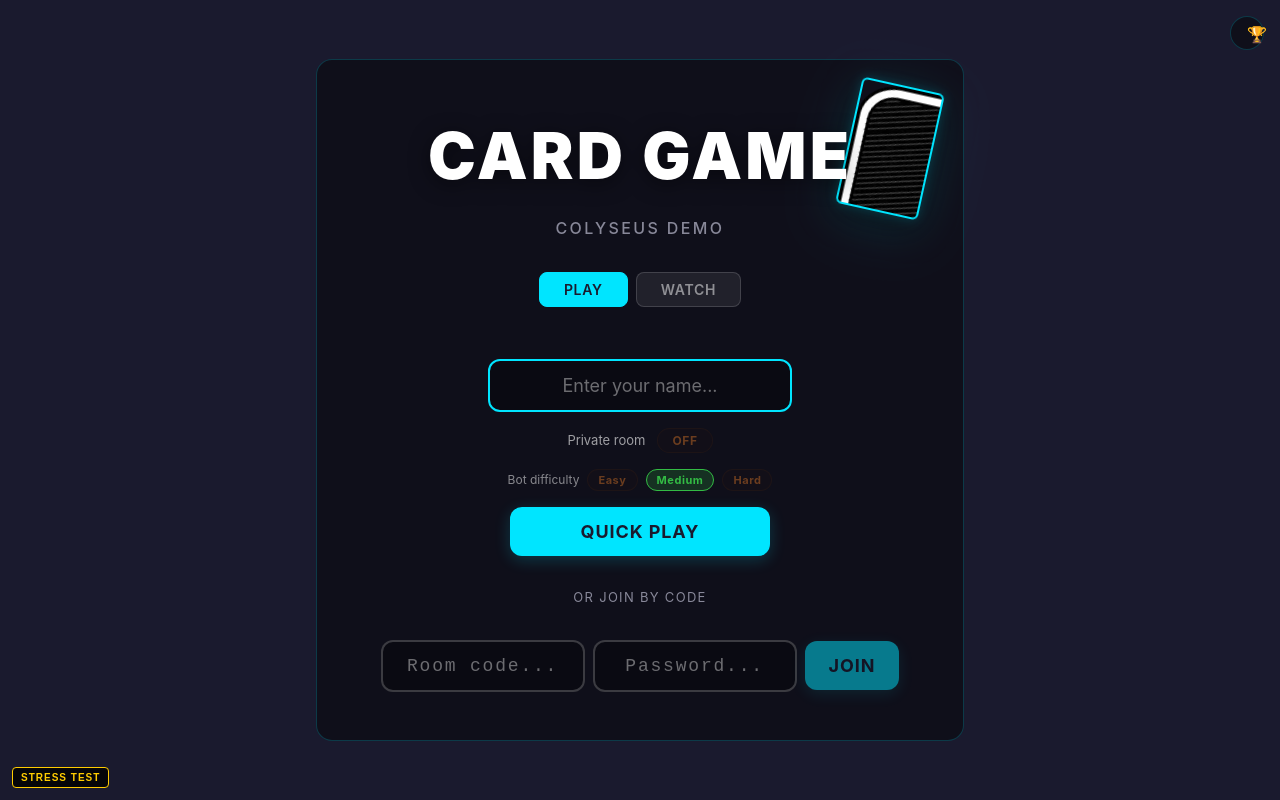
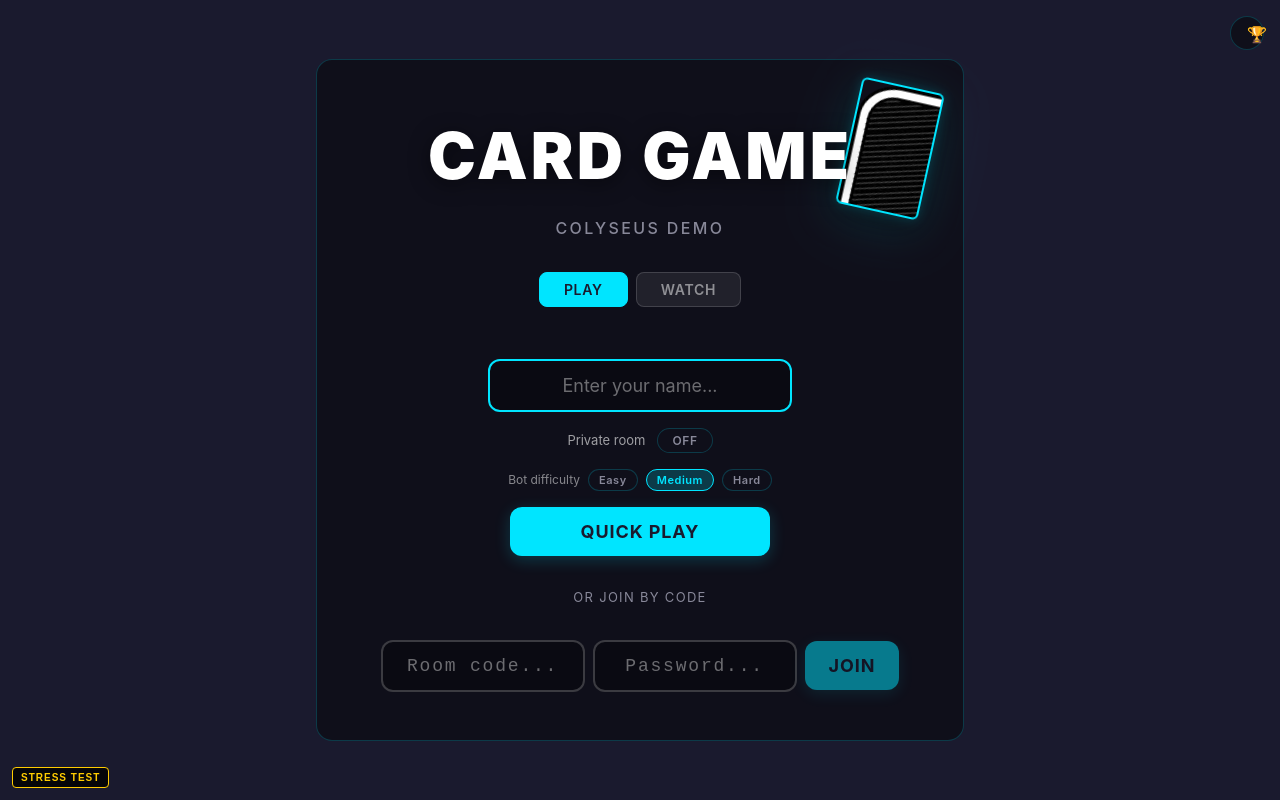
Before and after one commit to colyseus/turnbased-cards-demo, a React (Vite) app in the folder web-react/: page / in a window 1280 px wide. Built offline with nearby package versions, Linux system fonts and the light colour scheme; what @colyseus/react, @colyseus/sdk would draw is missing.

Commit message:
feat: apply overlay panel styles (Task 6)
Co-Authored-By: Claude Opus 4.7 <noreply@anthropic.com>

```diff
--- a/web-react/src/index.css
+++ b/web-react/src/index.css
@@ -591,69 +591,59 @@ body, #root {
 
 /* Rules overlay */
 .rules-overlay {
-  position: absolute;
+  position: fixed;
   inset: 0;
-  background: rgba(10, 20, 10, 0.75);
+  background: rgba(0, 0, 0, 0.7);
+  backdrop-filter: blur(4px);
   display: flex;
   align-items: center;
   justify-content: center;
+  z-index: 100;
   pointer-events: auto;
-  animation: fadeIn 0.25s ease-out;
-  z-index: 10;
-  backdrop-filter: blur(8px);
 }
 
 .rules-card,
 .options-card,
 .chat-card,
 .rematch-card {
-  background: #f5e6c8;
+  background: var(--bg-surface);
+  border: 1px solid var(--accent-dim);
   border-radius: 12px;
-  border-top: 4px solid #c9a84c;
-  padding: 28px 32px;
-  max-width: 460px;
+  padding: 32px;
+  max-width: 480px;
   width: 90%;
   max-height: 80vh;
   overflow-y: auto;
-  box-shadow: 0 12px 60px rgba(0,0,0,0.7), 0 0 0 1px rgba(0,0,0,0.08);
-  color: #2d1810;
+  box-shadow: 0 16px 64px rgba(0, 0, 0, 0.5);
 }
 
 .rules-header {
   display: flex;
+  justify-content: space-between;
   align-items: center;
-  justify-content: space-between;
-  margin-bottom: 20px;
+  margin-bottom: 24px;
+  padding-bottom: 16px;
+  border-bottom: 1px solid var(--accent-dim);
 }
-
 .rules-header h2 {
-  font-family: Georgia, 'Times New Roman', serif;
-  color: #3d2010;
-  font-size: 22px;
+  font-size: 18px;
   font-weight: 700;
-  text-transform: uppercase;
-  letter-spacing: 0.05em;
-  text-shadow: 0 1px 4px rgba(0,0,0,0.1);
+  color: var(--text-primary);
+  margin: 0;
 }
 
 .rules-close {
-  width: 30px;
-  height: 30px;
-  border-radius: 50%;
-  border: 1px solid rgba(60, 30, 10, 0.2);
-  background: rgba(60, 30, 10, 0.08);
-  color: #3d2010;
-  font-size: 14px;
+  background: none;
+  border: none;
+  color: var(--text-muted);
+  font-size: 24px;
   cursor: pointer;
-  display: flex;
-  align-items: center;
-  justify-content: center;
-  transition: background 0.15s, color 0.15s;
+  padding: 0 4px;
+  line-height: 1;
+  transition: color 0.15s;
 }
-
 .rules-close:hover {
-  background: rgba(201, 168, 76, 0.35);
-  color: #3d2010;
+  color: var(--accent);
 }
 
 .rules-body {
@@ -1097,21 +1087,19 @@ kbd {
   color: #3d2010;
 }
 .toggle-btn {
-  border-radius: 20px;
-  border: 1.5px solid rgba(61, 32, 16, 0.25);
-  background: rgba(61, 32, 16, 0.08);
-  color: #6b3d1f;
+  border-radius: 16px;
+  border: 1px solid var(--accent-dim);
+  background: var(--bg-surface);
+  color: var(--text-muted);
   font-size: 12px;
-  font-weight: 700;
+  font-weight: 600;
   cursor: pointer;
-  font-family: Inter, system-ui, sans-serif;
   transition: background 0.15s, border-color 0.15s, color 0.15s;
-  letter-spacing: 0.05em;
 }
 .toggle-btn.on {
-  background: rgba(51, 187, 68, 0.2);
-  border-color: #33bb44;
-  color: #33bb44;
+  background: var(--accent-dim);
+  border-color: var(--accent);
+  color: var(--accent);
 }
 .toggle-btn:focus-visible {
   outline: 2px solid #c9a84c;
```
